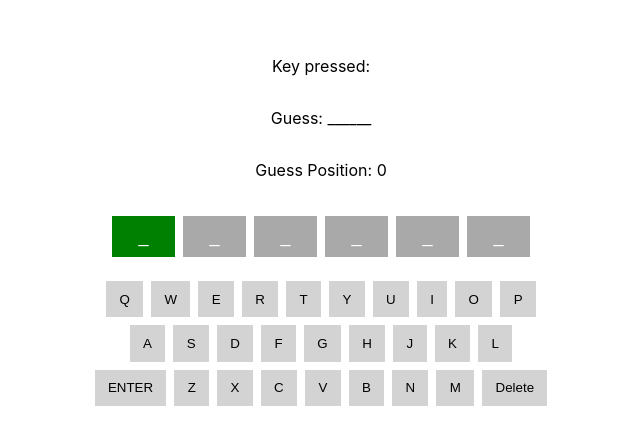
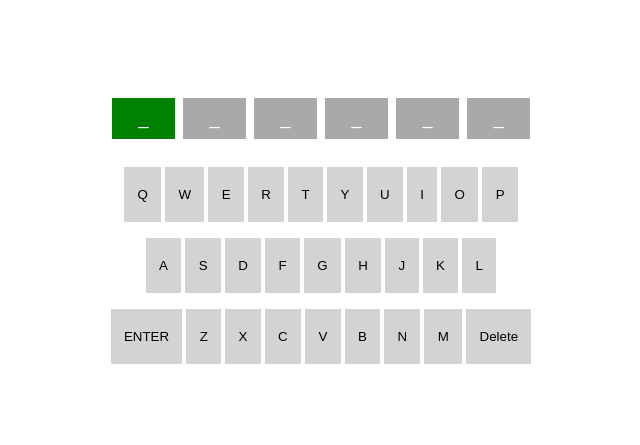
Before and after one commit to sojack/wordle, a Next.js app: page / in a window 1280 px wide. Shown: the part 175-620 px from the top of the page, without its empty margins (319-959 px from the left). Built offline with nearby package versions, Linux system fonts and the light colour scheme.

Commit message:
added boundaries to deletion and insertion of letters

```diff
--- a/component/keyboard.js
+++ b/component/keyboard.js
@@ -1,44 +1,60 @@
 
-export default function Keyboard({ setKeyPressed,setGuessPosition }){
+export default function Keyboard({ setKeyPressed, setGuessPosition, setGuess, guessPosition }){
     function deleteHandler() {
-        setGuessPosition( (prev) => (prev-1)%6 )
+        setGuessPosition( (prev) => {
+            if (prev>0){
+                return (prev-1)%6
+            }else{
+                return 0
+            }
+        } )
+
+        setGuess((prev)=>{
+            const x=prev.split("")
+            x[guessPosition]="_"
+            x[guessPosition-1]="_"
+            return x.join("")
+        })
     }
 
+    function keyPressHandler(key){
+        setKeyPressed(key)
+    }
     return (
         <>
         <div className='keyboard'>
             <div className='keyboard_row'>
-                <button type="button" className='key' tabIndex="0" onMouseDown={()=>setKeyPressed("Q")}>Q</button>
-                <button type="button" className='key' tabIndex="1" onMouseDown={()=>setKeyPressed("W")}>W</button>
-                <button type="button" className='key' tabIndex="2" onMouseDown={()=>setKeyPressed("E")}>E</button>
-                <button type="button" className='key' tabIndex="3" onMouseDown={()=>setKeyPressed("R")}>R</button>
-                <button type="button" className='key' tabIndex="4" onMouseDown={()=>setKeyPressed("T")}>T</button>
-                <button type="button" className='key' tabIndex="5" onMouseDown={()=>setKeyPressed("Y")}>Y</button>
-                <button type="button" className='key' tabIndex="6" onMouseDown={()=>setKeyPressed("U")}>U</button>
-                <button type="button" className='key' tabIndex="7" onMouseDown={()=>setKeyPressed("I")}>I</button>
-                <button type="button" className='key' tabIndex="8" onMouseDown={()=>setKeyPressed("O")}>O</button>
-                <button type="button" className='key' tabIndex="9" onMouseDown={()=>setKeyPressed("P")}>P</button>
+                <button type="button" className='key' tabIndex="0" onMouseDown={()=>keyPressHandler("Q")}>Q</button>
+                <button type="button" className='key' tabIndex="1" onMouseDown={()=>keyPressHandler("W")}>W</button>
+                <button type="button" className='key' tabIndex="2" onMouseDown={()=>keyPressHandler("E")}>E</button>
+                <button type="button" className='key' tabIndex="3" onMouseDown={()=>keyPressHandler("R")}>R</button>
+                <button type="button" className='key' tabIndex="4" onMouseDown={()=>keyPressHandler("T")}>T</button>
+                <button type="button" className='key' tabIndex="5" onMouseDown={()=>keyPressHandler("Y")}>Y</button>
+                <button type="button" className='key' tabIndex="6" onMouseDown={()=>keyPressHandler("U")}>U</button>
+                <button type="button" className='key' tabIndex="7" onMouseDown={()=>keyPressHandler("I")}>I</button>
+                <button type="button" className='key' tabIndex="8" onMouseDown={()=>keyPressHandler("O")}>O</button>
+                <button type="button" className='key' tabIndex="9" onMouseDown={()=>keyPressHandler("P")}>P</button>
             </div>
             <div className='keyboard_row'>
-                <button type="button" className='key' tabIndex="10" onMouseDown={()=>setKeyPressed("A")}>A</button>
-                <button type="button" className='key' tabIndex="11" onMouseDown={()=>setKeyPressed("S")}>S</button>
-                <button type="button" className='key' tabIndex="12" onMouseDown={()=>setKeyPressed("D")}>D</button>
-                <button type="button" className='key' tabIndex="13" onMouseDown={()=>setKeyPressed("F")}>F</button>
-                <button type="button" className='key' tabIndex="14" onMouseDown={()=>setKeyPressed("G")}>G</button>
-                <button type="button" className='key' tabIndex="15" onMouseDown={()=>setKeyPressed("H")}>H</button>
-                <button type="button" className='key' tabIndex="16" onMouseDown={()=>setKeyPressed("J")}>J</button>
-                <button type="button" className='key' tabIndex="17" onMouseDown={()=>setKeyPressed("K")}>K</button>
-                <button type="button" className='key' tabIndex="18" onMouseDown={()=>setKeyPressed("L")}>L</button>
+                <button type="button" className='key' tabIndex="10" onMouseDown={()=>keyPressHandler("A")}>A</button>
+                <button type="button" className='key' tabIndex="11" onMouseDown={()=>keyPressHandler("S")}>S</button>
+                <button type="button" className='key' tabIndex="12" onMouseDown={()=>keyPressHandler("D")}>D</button>
+                <button type="button" className='key' tabIndex="13" onMouseDown={()=>keyPressHandler("F")}>F</button>
+                <button type="button" className='key' tabIndex="14" onMouseDown={()=>keyPressHandler("G")}>G</button>
+                <button type="button" className='key' tabIndex="15" onMouseDown={()=>keyPressHandler("H")}>H</button>
+                <button type="button" className='key' tabIndex="16" onMouseDown={()=>keyPressHandler("J")}>J</button>
+                <button type="button" className='key' tabIndex="17" onMouseDown={()=>keyPressHandler("K")}>K</button>
+                <button type="button" className='key' tabIndex="18" onMouseDown={()=>keyPressHandler("L")}>L</button>
             </div>
             <div className='keyboard_row'>
                 <button type="button" className='key long'>ENTER</button>
-                <button type="button" className='key' tabIndex="19" onMouseDown={()=>setKeyPressed("Z")}>Z</button>
-                <button type="button" className='key' tabIndex="20" onMouseDown={()=>setKeyPressed("X")}>X</button>
-                <button type="button" className='key' tabIndex="21" onMouseDown={()=>setKeyPressed("C")}>C</button>
-                <button type="button" className='key' tabIndex="22" onMouseDown={()=>setKeyPressed("V")}>V</button>
-                <button type="button" className='key' tabIndex="23" onMouseDown={()=>setKeyPressed("B")}>B</button>
-                <button type="button" className='key' tabIndex="24" onMouseDown={()=>setKeyPressed("N")}>N</button>
-                <button type="button" className='key' tabIndex="25" onMouseDown={()=>setKeyPressed("M")}>M</button>
+                <button type="button" className='key' tabIndex="19" onMouseDown={()=>keyPressHandler("Z")}>Z</button>
+                <button type="button" className='key' tabIndex="20" onMouseDown={()=>keyPressHandler("X")}>X</button>
+                <button type="button" className='key' tabIndex="21" onMouseDown={()=>keyPressHandler("C")}>C</button>
+                <button type="button" className='key' tabIndex="22" onMouseDown={()=>keyPressHandler("V")}>V</button>
+                <button type="button" className='key' tabIndex="23" onMouseDown={()=>keyPressHandler("B")}>B</button>
+                <button type="button" className='key' tabIndex="24" onMouseDown={()=>keyPressHandler("N")}>N</button>
+                <button type="button" className='key' tabIndex="25" onMouseDown={()=>keyPressHandler("M")}>M</button>
                 <button type="button" className='key long' tabIndex="26" onMouseDown={deleteHandler}>Delete</button>
             </div>
         </div>
@@ -55,9 +71,9 @@ export default function Keyboard({ setKeyPressed,setGuessPosition }){
             .key{
                 border:none;
                 background-color:lightgrey;
-                padding:.8em 1em;
-                // color:white;
-                margin:4px;
+                padding:1.5em 1em;
+                color:black;
+                margin:8px 2px;
                 cursor:pointer;
             }
             .key:hover{
--- a/component/wordle.js
+++ b/component/wordle.js
@@ -15,7 +15,10 @@ export default function Wordle(){
                 const x = guess.split('')
                 x[guessPosition]=keyPressed
                 setGuess(x.join(''))
-                setGuessPosition( (guessPosition+=1)%6)
+                if (guessPosition<5){
+                    setGuessPosition( (guessPosition+=1)%6)
+                }
+
             } else {
                 notInitialRender.current = true
               }
@@ -24,13 +27,13 @@ export default function Wordle(){
 
     return(
     <>
-            <p>Key pressed: {keyPressed}</p>
+            {/* <p>Key pressed: {keyPressed}</p>
             <p>Guess: {guess}</p>
-            <p>Guess Position: {guessPosition}</p>
+            <p>Guess Position: {guessPosition}</p> */}
 
         <Guess guess={guess} guessPosition={guessPosition}/>
 
-        <Keyboard setKeyPressed={setKeyPressed} setGuessPosition={setGuessPosition} className='keyboard'/>
+        <Keyboard setKeyPressed={setKeyPressed} setGuessPosition={setGuessPosition} setGuess={setGuess} guessPosition={guessPosition} className='keyboard'/>
 
         <style jsx>{`
             .keyboard{
```
Also changed, not shown: 1 other file (tests, documents, lock files or other folders).
